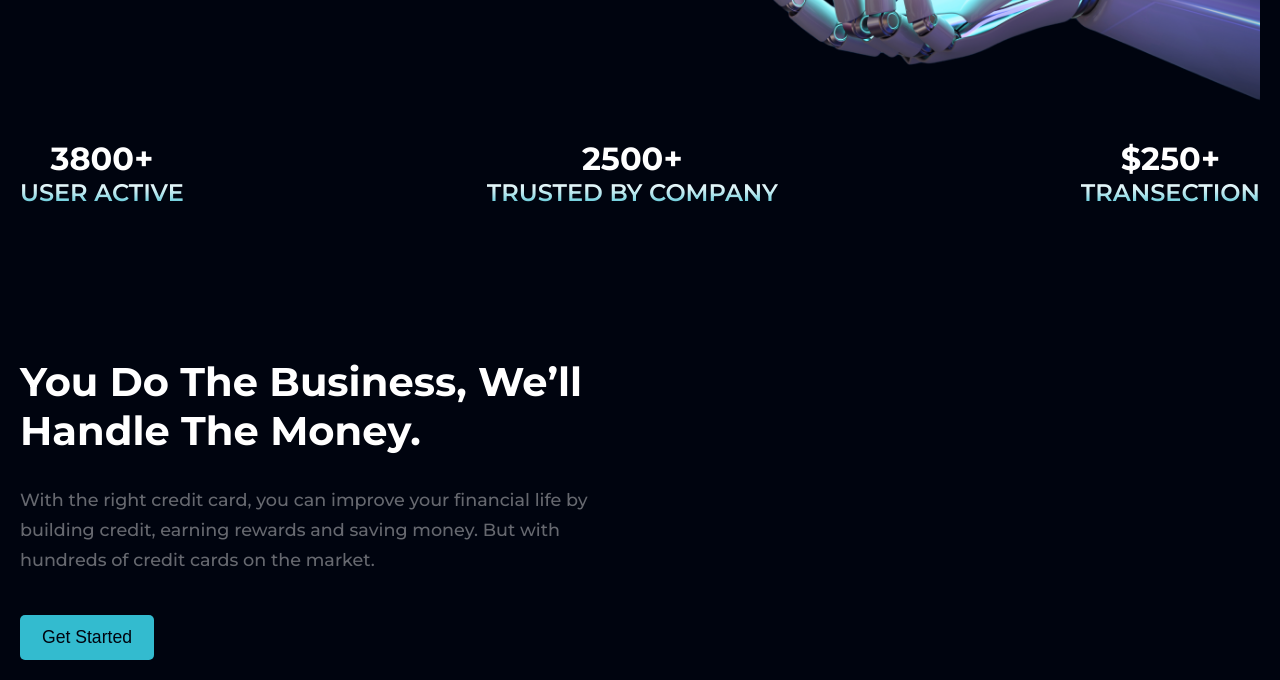
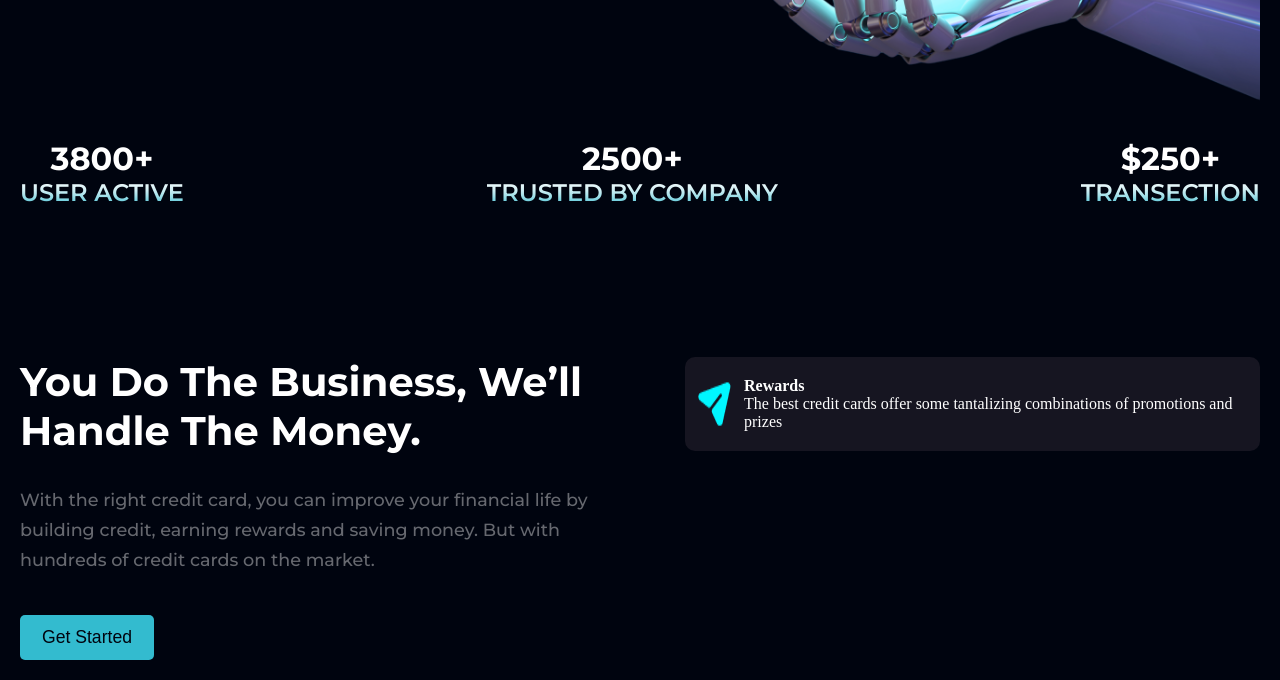
Before and after one commit to constobidullah/pro11-hooBank, a plain HTML site: page index.html in a window 1280 px wide. Shown: the part 650-1330 px from the top of the page. Drawn offline with Linux system fonts and the light colour scheme.

Commit message:
reward item given style

```diff
--- a/index.html
+++ b/index.html
@@ -86,9 +86,13 @@
                 saving money. But with hundreds of credit cards on the market.</p>
             <button>Get Started</button>
         </div>
-        <div>
-            <div class="">
-
+        <div id="reward-parent">
+            <div class="reward-item">
+                <img src="./image/handle-send.png" alt="">
+                <div class="reward-text">
+                    <h4>Rewards</h4>
+                    <p>The best credit cards offer some tantalizing combinations of promotions and prizes</p>
+                </div>
             </div>
         </div>
     </section>
--- a/styles.css
+++ b/styles.css
@@ -203,3 +203,11 @@ nav {
     border: 2px solid #33BBCF;
     color: #fff;
 }
+
+.reward-item {
+    padding: 20px 10px;
+    background-color: #161521;
+    border-radius: 10px;
+    display: flex;
+    gap: 10px;
+}
```
